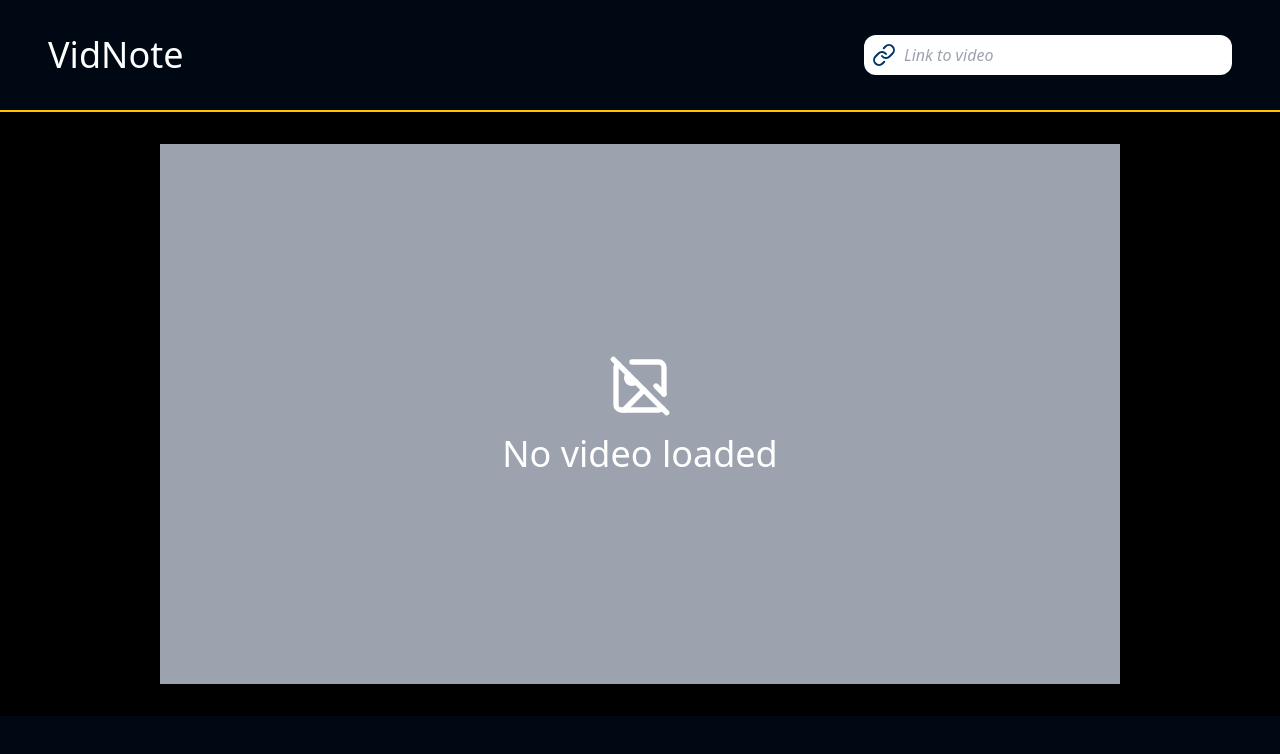
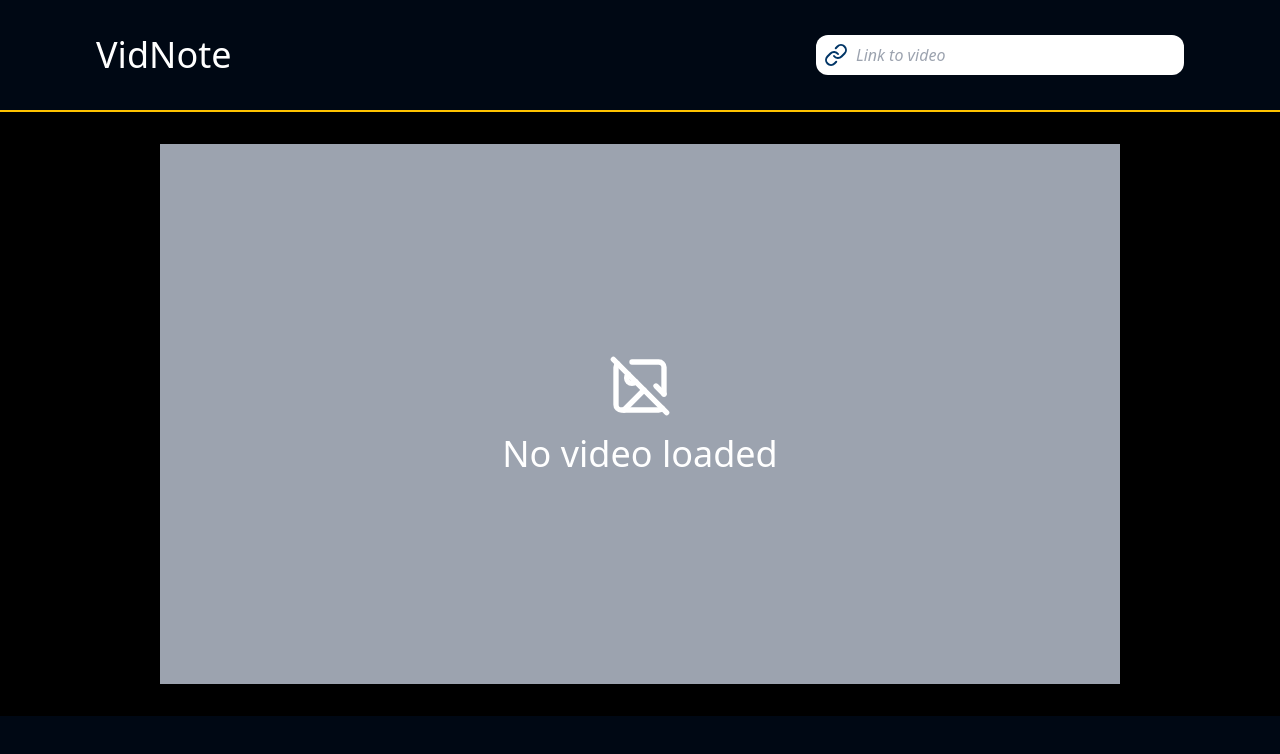
Before and after one commit to afeef97/set2023-vidnote, a React (Vite) app: page / in a window 1280 px wide. Shown: the top 754 px of the page. Built offline with nearby package versions, Linux system fonts and the light colour scheme.

Commit message:
Used atom with storage for url

```diff
--- a/src/atoms/index.jsx
+++ b/src/atoms/index.jsx
@@ -1,6 +1,7 @@
 import { atom } from "jotai";
+import { atomWithStorage } from "jotai/utils";
 
-export const videoUrlAtom = atom("");
+export const videoUrlAtom = atomWithStorage("videoUrl", "");
 
 export const videoTimeAtom = atom("");
 
--- a/src/components/Header.jsx
+++ b/src/components/Header.jsx
@@ -5,7 +5,7 @@ import IconedInput from "./shared/IconedInput";
 const Header = () => {
     return (
         <div
-            className={`flex justify-between items-center fixed px-12 w-full h-28 bg-mainBG border-b-2 border-b-secondaryAccent`}>
+            className={`flex justify-between items-center fixed px-24 w-full h-28 bg-mainBG border-b-2 border-b-secondaryAccent`}>
             <div>
                 <h3 className="text-4xl">VidNote</h3>
             </div>
--- a/src/components/shared/IconedInput.jsx
+++ b/src/components/shared/IconedInput.jsx
@@ -3,7 +3,7 @@ import { videoUrlAtom } from "../../atoms";
 import { useAtom } from "jotai";
 
 const IconedInput = ({ type = "text", placeholder, identifier, children }) => {
-    const [videoPlayer, setVideoUrl] = useAtom(videoUrlAtom);
+    const [videoUrl, setVideoUrl] = useAtom(videoUrlAtom);
 
     const handleChange = (e) => {
         setVideoUrl(e.target.value);
@@ -17,6 +17,7 @@ const IconedInput = ({ type = "text", placeholder, identifier, children }) => {
                 name={identifier}
                 id={identifier}
                 placeholder={placeholder}
+                value={videoUrl}
                 onChange={(e) => {
                     handleChange(e);
                 }}
```
